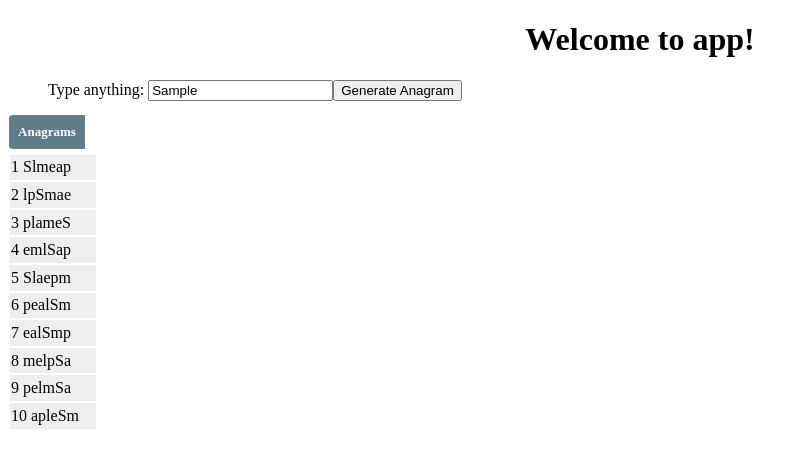
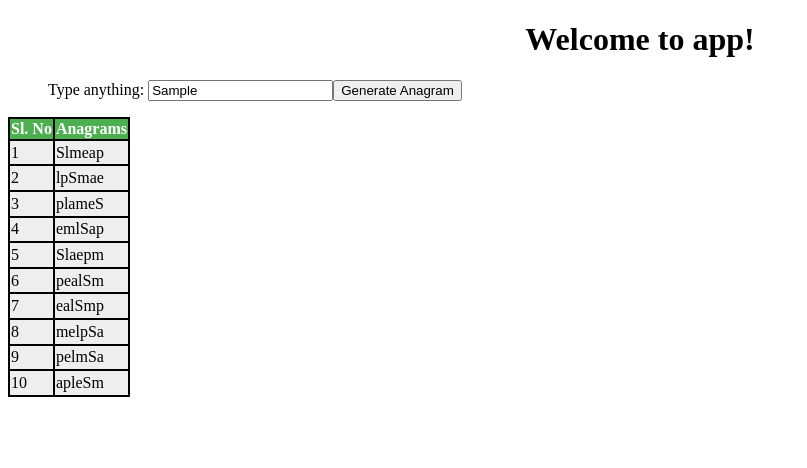
Before and after one commit to bhaskargogs/anagram-app, an Angular app: page / in a window 1280 px wide. Both pictures are taken after typing "Sample" into the empty fields and a click on the button "Generate Anagram". Shown: the top 468 px of the page, without its empty margins (0-807 px from the left). Built offline with nearby package versions, Linux system fonts and the light colour scheme.

Commit message:
Styling the table rows and columns

```diff
--- a/src/app/app.component.css
+++ b/src/app/app.component.css
@@ -13,17 +13,14 @@ tr:hover {
   background-color: #DDD;
   left: .1em;
 }
-.badge {
-  display: inline-block;
-  font-size: small;
+th {
+  background-color: #4CAF50;
   color: white;
-  padding: 0.8em 0.7em 0 0.7em;
-  background-color: #607D8B;
-  line-height: 1em;
-  position: relative;
-  left: -1px;
-  top: -4px;
-  height: 1.8em;
-  margin-right: .8em;
-  border-radius: 4px 0 0 4px;
 }
+table {
+  border-collapse: collapse;
+}
+
+table, th, td {
+  border: 2px solid black;
+}
--- a/src/app/app.component.html
+++ b/src/app/app.component.html
@@ -8,13 +8,15 @@
   Type anything: <input [(ngModel)]="word" placeholder="word" (keyup)="getAnagrams(word)"/>
   <button (click)="getAnagrams(word)">Generate Anagram</button>
 </ul>
-<table>
-  <thead>
-  <th class="badge" (click)="sort()">Anagrams</th>
+<table *ngIf="anagrams">
+  <thead >
+  <th>Sl. No</th>
+  <th (click)="sort()">Anagrams</th>
   </thead>
   <tbody>
   <tr *ngFor="let anagram of anagrams | slice:0:10 ;let i = index">
-    <td><span>{{i+1}}</span> {{anagram}}</td>
+    <td>{{i+1}}</td>
+    <td> {{anagram}}</td>
   </tr>
   </tbody>
 </table>
```
